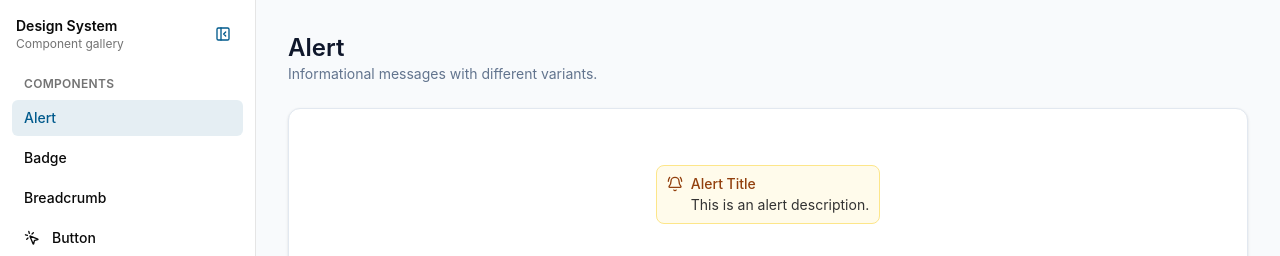
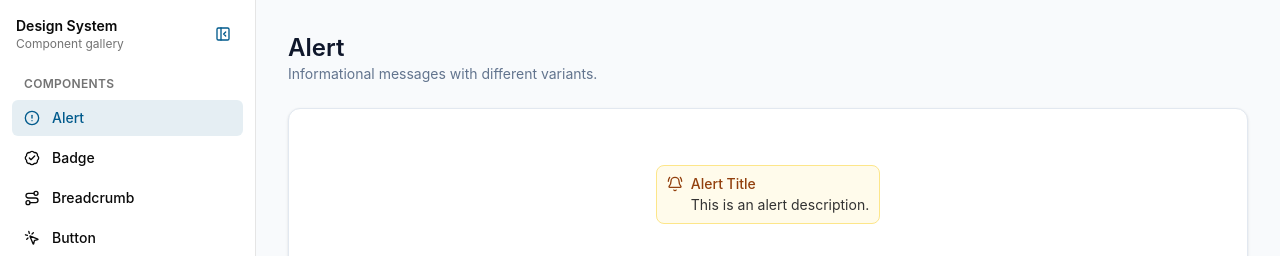
Before and after one commit to tarunk-mckesson26/react-poc, a React (Vite) app: page / in a window 1280 px wide. Shown: the top 256 px of the page. Built offline with nearby package versions, Linux system fonts and the light colour scheme.

Commit message:
icons added

```diff
--- a/src/App.tsx
+++ b/src/App.tsx
@@ -1,8 +1,10 @@
 import { useState } from 'react';
 import {
   Bell,
+  BadgeCheck,
   ChartColumn,
   ChevronsUpDown,
+  CircleAlert,
   CircleUser,
   ListOrdered,
   Loader,
@@ -16,15 +18,19 @@ import {
   TextCursorInput,
   ToggleRight,
   ChartLine,
+  Route,
 } from 'lucide-react';
 import './App.css';
 import { SideNav } from './layouts/sideNav';
 import { componentDemos } from './layouts/sideNav/componentDemos';
 
 const icons: Record<string, React.ReactNode> = {
+  alert: <CircleAlert />,
   accordion: <Rows3 />,
   avatar: <CircleUser />,
+  badge: <BadgeCheck />,
   'bar-chart': <ChartColumn />,
+  breadcrumb: <Route />,
   'line-graph': <ChartLine />,
   button: <MousePointerClick />,
   checkbox: <SquareCheck />,
```
